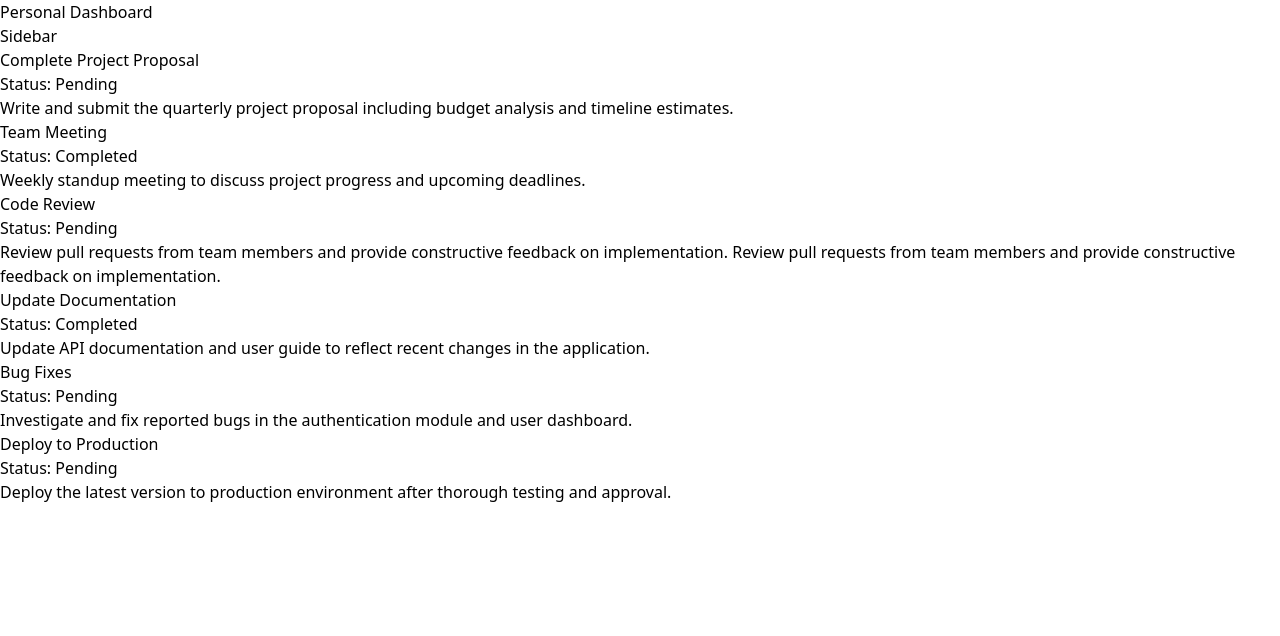
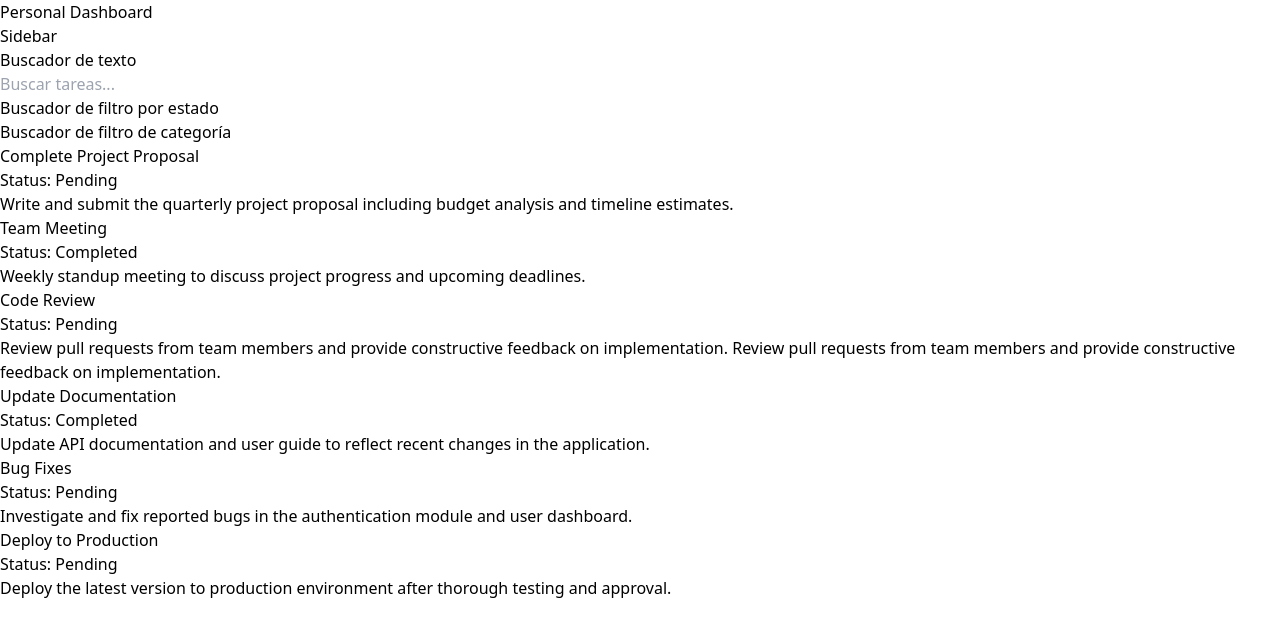
Before and after one commit to Greg1704/Personal-Dashboard, a React (Vite) app in the folder task-dashboard/: page / in a window 1280 px wide. Shown: the top 636 px of the page. Built offline with nearby package versions, Linux system fonts and the light colour scheme.

Commit message:
SideBar in progress
SearchBar causes visual problems in TaskBoard

```diff
--- a/task-dashboard/src/App.tsx
+++ b/task-dashboard/src/App.tsx
@@ -1,19 +1,28 @@
 // src/App.tsx
 import { useState } from 'react';
 import { TaskCard } from './components/TaskCard';
+import { Sidebar } from './components/Sidebar';
 import {tasks} from './data/tasks';
 import { Divide } from 'lucide-react';
 
 function App() {
 
-  const taskList = tasks.map((task) => (
+  //state variables
+  const [searchTerm, setSearchTerm] = useState('');
+
+  const filteredTasks = tasks.filter(task =>
+    task.title.toLowerCase().includes(searchTerm.toLowerCase()) ||
+    task.description?.toLowerCase().includes(searchTerm.toLowerCase())
+  );
+
+  const taskList = filteredTasks.map((task) => (
     <TaskCard key={task.id} task={task} />
   ));
 
   const taskBoard = (
       <div className="bg-slate-900 w-12/12 flex flex-row rounded-lg m-5">
-        <div className="bg-red-500 w-1/5 p-10">
-          <h2 className="text-2xl font-semibold text-white text-center p-3">Sidebar</h2>
+        <div className="bg-red-500 w-1/5 p-10 rounded-l-lg">
+          <Sidebar searchTerm={searchTerm} onSearchChange={setSearchTerm} />
         </div>
         <div className='p-10 flex justify-center items-center'>
           <div className="flex flex-row flex-wrap gap-2.5 justify-center">
--- a/task-dashboard/src/components/Sidebar.tsx
+++ b/task-dashboard/src/components/Sidebar.tsx
@@ -0,0 +1,26 @@
+import { useState } from 'react';
+
+interface SearchBarProps {
+    searchTerm: string;
+    onSearchChange: (newTerm: string) => void;
+}
+
+export function Sidebar({searchTerm, onSearchChange}: SearchBarProps) {
+    return(
+        <>
+            <h1 className="text-2xl font-semibold text-white text-center p-3">Sidebar</h1>
+            <h2 className="text-xl font-semibold text-white text-center p-3">Buscador de texto</h2>
+            <div className="w-full max-w-md mx-auto mb-6">
+                <input
+                    type="text"
+                    placeholder="Buscar tareas..."
+                    value={searchTerm}
+                    onChange={(e) => onSearchChange(e.target.value)}
+                    className="w-full px-4 py-2 border border-gray-300 rounded-lg focus:outline-none focus:ring-2 focus:ring-blue-500"
+                />
+            </div>
+            <h2 className="text-xl font-semibold text-white text-center p-3">Buscador de filtro por estado</h2>
+            <h2 className="text-xl font-semibold text-white text-center p-3">Buscador de filtro de categoría</h2>
+        </>
+    )
+}
```
Also changed, not shown: 1 other file (tests, documents, lock files or other folders).
